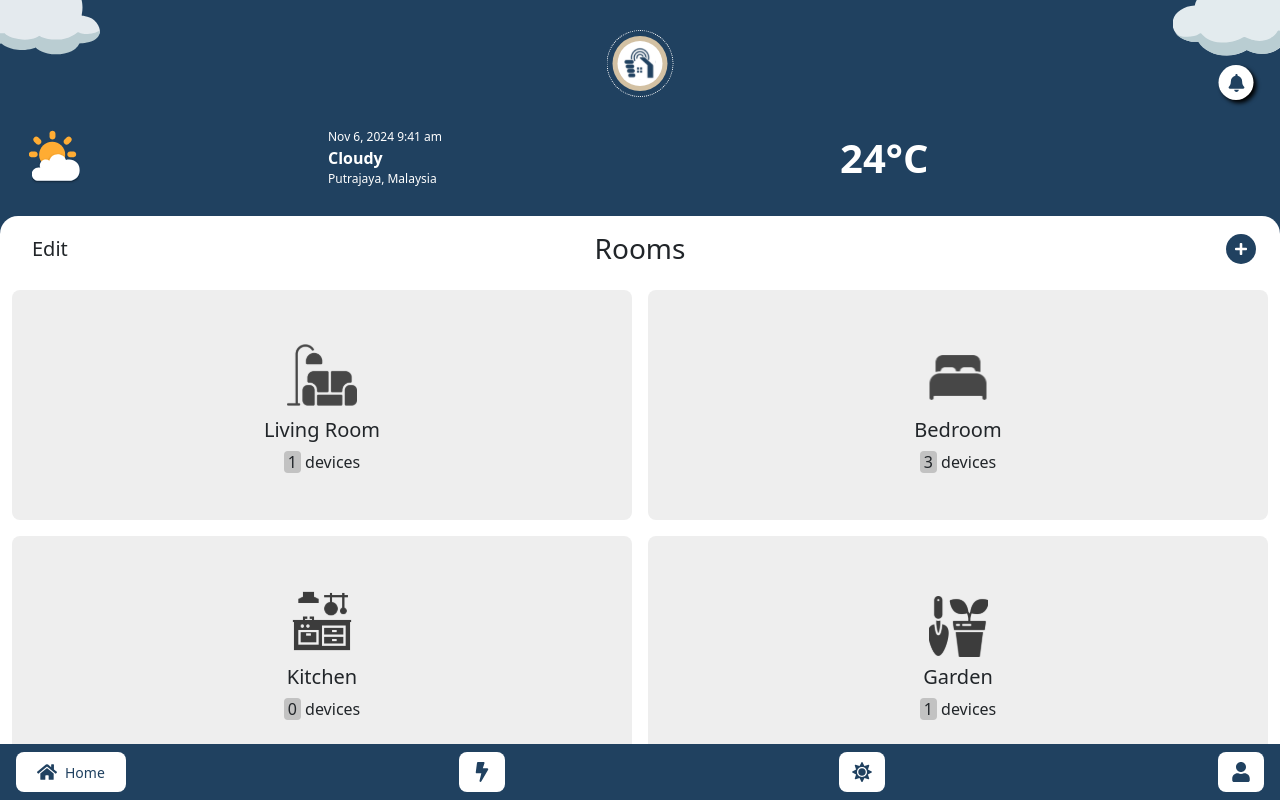
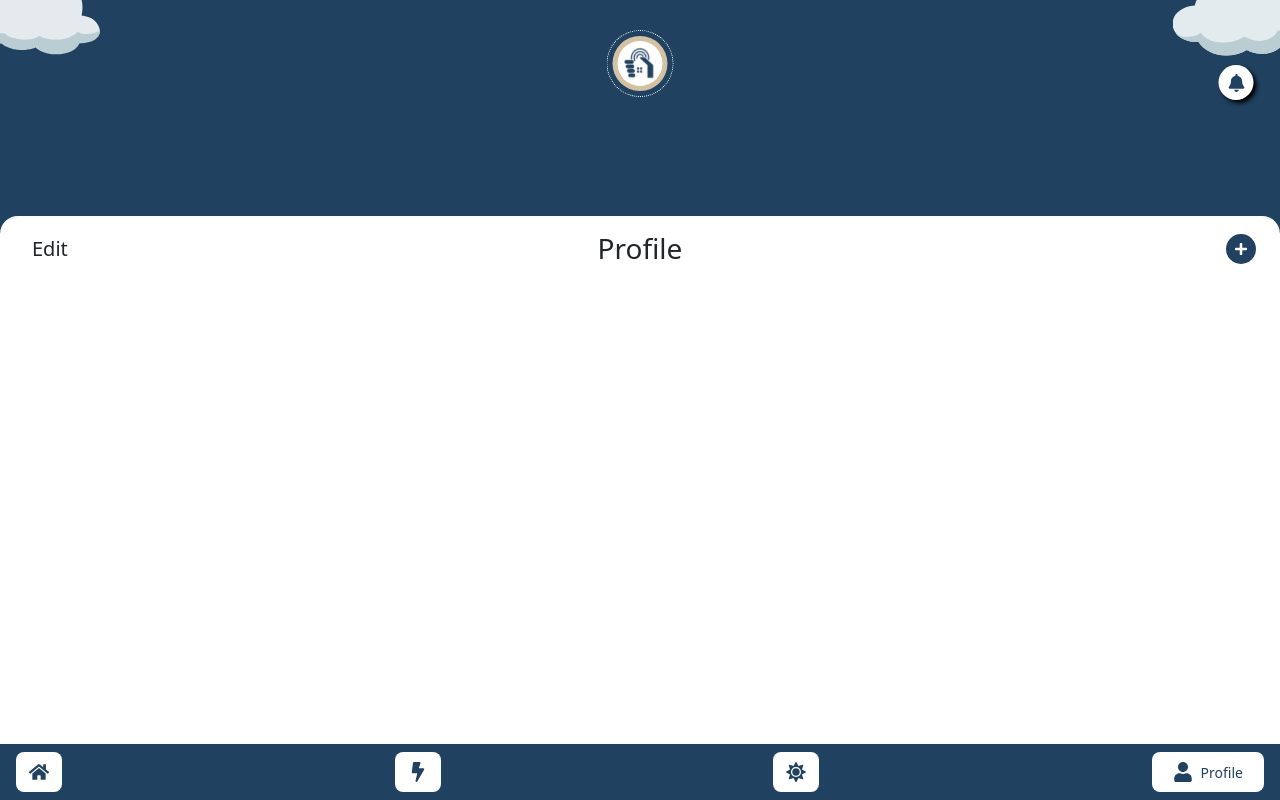
Before and after one commit to zhenhao23/HomeSync, a React (Vite) app: page /profile in a window 1280 px wide. Built offline with nearby package versions, Linux system fonts and the light colour scheme.

Commit message:
navbar can change page

```diff
--- a/package.json
+++ b/package.json
@@ -13,7 +13,8 @@
     "bootstrap-icons": "^1.11.3",
     "react": "^18.3.1",
     "react-dom": "^18.3.1",
-    "react-icons": "^5.3.0"
+    "react-icons": "^5.3.0",
+    "react-router-dom": "^6.28.0"
   },
   "devDependencies": {
     "@eslint/js": "^9.13.0",
--- a/src/App.tsx
+++ b/src/App.tsx
@@ -1,15 +1,26 @@
+import { BrowserRouter as Router, Routes, Route } from "react-router-dom";
 import Background from "./Background.tsx";
 import BottomNavbar from "./BottomNavbar.tsx";
-import WeatherDisplay from "./WeatherDisplay.tsx";
+// import WeatherDisplay from "./WeatherDisplay.tsx";
 import HomePage from "./HomePage/HomePage.tsx";
+import EnergyPage from "./EnergyPage/EnergyPage.tsx";
+import SolarPage from "./SolarPage/SolarPage.tsx";
+import ProfilePage from "./ProfilePage/ProfilePage.tsx";
 
 function App() {
   return (
-    <Background>
-      <WeatherDisplay />
-      <HomePage />
-      <BottomNavbar />
-    </Background>
+    <Router>
+      <Background>
+        {/* <WeatherDisplay /> */}
+        <Routes>
+          <Route path="/" element={<HomePage />} />
+          <Route path="/energy" element={<EnergyPage />} />
+          <Route path="/solar" element={<SolarPage />} />
+          <Route path="/profile" element={<ProfilePage />} />
+        </Routes>
+        <BottomNavbar />
+      </Background>
+    </Router>
   );
 }
 
--- a/src/BottomNavbar.tsx
+++ b/src/BottomNavbar.tsx
@@ -1,4 +1,4 @@
-import React, { useState } from "react";
+import { useNavigate, useLocation } from "react-router-dom";
 import { FaHome, FaBolt, FaSun, FaUser } from "react-icons/fa";
 
 interface NavItem {
@@ -9,7 +9,9 @@ interface NavItem {
 }
 
 const BottomNavbar: React.FC = () => {
-  const [activeTab, setActiveTab] = useState("home");
+  const navigate = useNavigate();
+  const location = useLocation();
+  const activeTab = location.pathname;
 
   const navItems: NavItem[] = [
     {
@@ -38,9 +40,8 @@ const BottomNavbar: React.FC = () => {
     },
   ];
 
-  const handleNavClick = (id: string) => {
-    setActiveTab(id);
-    // Add your navigation logic here
+  const handleNavClick = (path: string) => {
+    navigate(path);
   };
 
   return (
@@ -48,30 +49,30 @@ const BottomNavbar: React.FC = () => {
       className="fixed-bottom d-flex justify-content-between align-items-center px-3 py-2"
       style={{
         backgroundColor: "#204160",
-        gap: "8px", // Add gap property to control spacing between buttons
+        gap: "8px",
       }}
     >
       {navItems.map((item) => (
         <button
           key={item.id}
-          onClick={() => handleNavClick(item.id)}
+          onClick={() => handleNavClick(item.path)}
           className={`btn d-flex align-items-center flex-grow-0 ${
-            activeTab === item.id ? "active" : ""
+            activeTab === item.path ? "active" : ""
           }`}
           style={{
             backgroundColor: "#ffffff",
             color: "#204160",
             borderRadius: "8px",
             height: "40px",
-            padding: activeTab === item.id ? "0 20px" : "0 12px",
+            padding: activeTab === item.path ? "0 20px" : "0 12px",
             transition: "all 0.2s ease",
-            minWidth: activeTab === item.id ? "110px" : "auto",
-            flexShrink: 1, // Allow buttons to shrink
+            minWidth: activeTab === item.path ? "110px" : "auto",
+            flexShrink: 1,
           }}
         >
           <div className="d-flex align-items-center">
             {item.icon}
-            {activeTab === item.id && (
+            {activeTab === item.path && (
               <span className="ms-2 fw-medium" style={{ fontSize: "14px" }}>
                 {item.label}
               </span>
--- /dev/null
+++ b/src/EnergyPage/EnergyPage.tsx
@@ -0,0 +1,38 @@
+import { FaPlus } from "react-icons/fa";
+const EnergyPage: React.FC = () => {
+  return (
+    <div
+      className="bg-white position-fixed start-50 translate-middle-x w-100 d-flex flex-column"
+      style={{
+        top: "27%",
+        height: "100%",
+        borderRadius: "18px",
+      }}
+    >
+      <div className="container-fluid p-3 pb-2">
+        <div className="row align-items-center mb-3">
+          <div className="col-4 text-start">
+            <h5 className="mb-0 ms-3">Edit</h5>
+          </div>
+          <div className="col-4 text-center">
+            <h3 className="mb-0">Energy</h3>
+          </div>
+          <div className="col-4 text-end d-flex justify-content-end">
+            <button
+              className="me-2 btn rounded-circle p-2 d-flex align-items-center justify-content-center"
+              style={{
+                backgroundColor: "#204160",
+                width: "30px",
+                height: "30px",
+              }}
+            >
+              <FaPlus color="white" />
+            </button>
+          </div>
+        </div>
+      </div>
+    </div>
+  );
+};
+
+export default EnergyPage;
--- a/src/HomePage/HomePage.tsx
+++ b/src/HomePage/HomePage.tsx
@@ -4,6 +4,7 @@ import BedRoomImage from "../assets/rooms/bedroom.svg";
 import KitchenImage from "../assets/rooms/kitchen.svg";
 import GardenImage from "../assets/rooms/garden.svg";
 import BathroomImage from "../assets/rooms/bathroom.svg";
+import WeatherDisplay from "../WeatherDisplay.tsx";
 
 const HomePage: React.FC = () => {
   const rooms = [
@@ -15,6 +16,8 @@ const HomePage: React.FC = () => {
   ];
 
   return (
+    <>
+      <WeatherDisplay />
       <div
         className="bg-white position-fixed start-50 translate-middle-x w-100 d-flex flex-column"
         style={{
@@ -102,6 +105,7 @@ const HomePage: React.FC = () => {
           </div>
         </div>
       </div>
+    </>
   );
 };
 
--- /dev/null
+++ b/src/ProfilePage/ProfilePage.tsx
@@ -0,0 +1,38 @@
+import { FaPlus } from "react-icons/fa";
+const ProfilePage: React.FC = () => {
+  return (
+    <div
+      className="bg-white position-fixed start-50 translate-middle-x w-100 d-flex flex-column"
+      style={{
+        top: "27%",
+        height: "100%",
+        borderRadius: "18px",
+      }}
+    >
+      <div className="container-fluid p-3 pb-2">
+        <div className="row align-items-center mb-3">
+          <div className="col-4 text-start">
+            <h5 className="mb-0 ms-3">Edit</h5>
+          </div>
+          <div className="col-4 text-center">
+            <h3 className="mb-0">Profile</h3>
+          </div>
+          <div className="col-4 text-end d-flex justify-content-end">
+            <button
+              className="me-2 btn rounded-circle p-2 d-flex align-items-center justify-content-center"
+              style={{
+                backgroundColor: "#204160",
+                width: "30px",
+                height: "30px",
+              }}
+            >
+              <FaPlus color="white" />
+            </button>
+          </div>
+        </div>
+      </div>
+    </div>
+  );
+};
+
+export default ProfilePage;
--- /dev/null
+++ b/src/SolarPage/SolarPage.tsx
@@ -0,0 +1,38 @@
+import { FaPlus } from "react-icons/fa";
+const SolarPage: React.FC = () => {
+  return (
+    <div
+      className="bg-white position-fixed start-50 translate-middle-x w-100 d-flex flex-column"
+      style={{
+        top: "27%",
+        height: "100%",
+        borderRadius: "18px",
+      }}
+    >
+      <div className="container-fluid p-3 pb-2">
+        <div className="row align-items-center mb-3">
+          <div className="col-4 text-start">
+            <h5 className="mb-0 ms-3">Edit</h5>
+          </div>
+          <div className="col-4 text-center">
+            <h3 className="mb-0">Solar</h3>
+          </div>
+          <div className="col-4 text-end d-flex justify-content-end">
+            <button
+              className="me-2 btn rounded-circle p-2 d-flex align-items-center justify-content-center"
+              style={{
+                backgroundColor: "#204160",
+                width: "30px",
+                height: "30px",
+              }}
+            >
+              <FaPlus color="white" />
+            </button>
+          </div>
+        </div>
+      </div>
+    </div>
+  );
+};
+
+export default SolarPage;
```
Also changed, not shown: 1 other file (tests, documents, lock files or other folders). Lines whose indentation alone changed are shown as unchanged.
